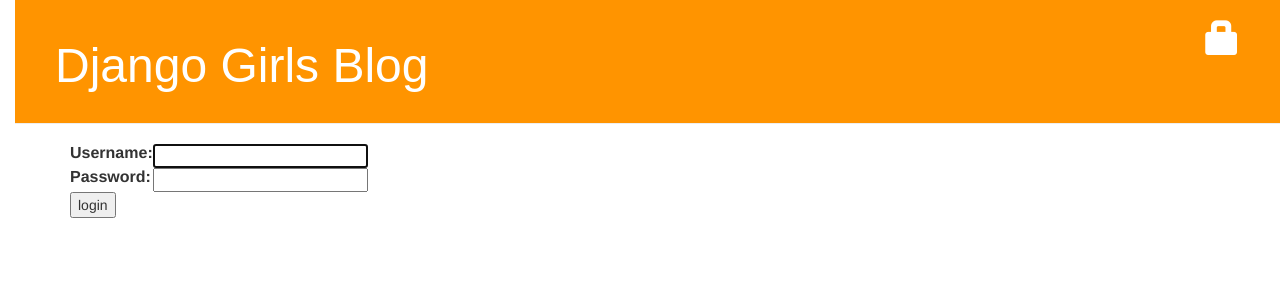
After one commit to Alexandru9508/my-first-blog, a Django app: page /accounts/login/?next=/post/new/ in a window 1280 px wide. The commit adds this page. Shown: the top 300 px of the page. Run offline with Django 3.2, Linux system fonts and the light colour scheme; some libraries are stand-ins or nearby versions.

Commit message:
change post_new

```diff
--- a/blog/static/css/blog.css
+++ b/blog/static/css/blog.css
@@ -42,7 +42,7 @@
 }
 
 .post {
-    margin-bottom: 70px;
+    margin-bottom: 50px;
 }
 
 .post h1 a, .post h1 a:visited {
--- a/blog/templates/blog/base.html
+++ b/blog/templates/blog/base.html
@@ -1,17 +1,23 @@
 {% load staticfiles %}
+{% load bootstrap %}
 <html>
     <head>
         <title>Django Girls blog</title>
         <link rel="stylesheet" href="//maxcdn.bootstrapcdn.com/bootstrap/3.2.0/css/bootstrap.min.css">
         <link rel="stylesheet" href="//maxcdn.bootstrapcdn.com/bootstrap/3.2.0/css/bootstrap-theme.min.css">
         <link href='//fonts.googleapis.com/css?family=Lobster&subset=latin,latin-ext' rel='stylesheet' type='text/css'>
+
         <link rel="stylesheet" href="{% static 'css/blog.css' %}">
+
     </head>
     <body>
         <div class="page-header">
         {% if user.is_authenticated %}
             <a href="{% url 'post_new' %}" class="top-menu">
             <span class="glyphicon glyphicon-plus"></span></a>
+            <p class="top-menu">Hello {{ user.username }} <small>(<a href="{% url 'logout' %}">Log out</a>)</small></p>
+        {% else %}
+            <a href="{% url 'login' %}" class="top-menu"><span class="glyphicon glyphicon-lock"></span></a>
         {% endif %}
             <h1><a href="/">Django Girls Blog</a></h1>
 
@@ -19,7 +25,9 @@
         <div class="content container">
             <div class="row">
                 <div class="col-md-8">
+                    {% include "blog/messages.html" %}
                     {% block content %}
+
                     {% endblock %}
                 </div>
             </div>
--- /dev/null
+++ b/blog/templates/blog/messages.html
@@ -0,0 +1,7 @@
+{% if messages %}
+			<ul class="messages">
+			    {% for message in messages %}
+			    <li{% if message.tags %} class="{{ message.tags }}"{% endif %}>{{ message }}</li>
+			    {% endfor %}
+			</ul>
+{% endif %}
--- a/blog/templates/blog/post_detail.html
+++ b/blog/templates/blog/post_detail.html
@@ -7,8 +7,8 @@
                 {{ post.published_date }}
             </div>
         {% endif %}
-        {% if user.is_authenticated %}
-        <a class="btn btn-default" href="{% url 'post_edit' pk=post.pk %}"><span class="glyphicon glyphicon-pencil"></span></a>
+        {% if user.is_authenticated and post.author == user %}
+            <a class="btn btn-default" href="{% url 'post_new' pk=post.pk %}"><span class="glyphicon glyphicon-pencil"></span></a>
         {% endif %}
         <h1>{{ post.title }}</h1>
         <p>{{ post.text|linebreaksbr }}</p>
--- /dev/null
+++ b/blog/templates/registration/login.html
@@ -0,0 +1,24 @@
+{% extends "blog/base.html" %}
+
+{% block content %}
+    {% if form.errors %}
+        <p>Your username and password didn't match. Please try again.</p>
+    {% endif %}
+
+    <form method="post" action="{% url 'login' %}">
+    {% csrf_token %}
+        <table>
+        <tr>
+            <td>{{ form.username.label_tag }}</td>
+            <td>{{ form.username }}</td>
+        </tr>
+        <tr>
+            <td>{{ form.password.label_tag }}</td>
+            <td>{{ form.password }}</td>
+        </tr>
+        </table>
+
+        <input type="submit" value="login" />
+        <input type="hidden" name="next" value="{{ next }}" />
+    </form>
+{% endblock %}
--- a/blog/urls.py
+++ b/blog/urls.py
@@ -5,5 +5,5 @@
     url(r'^$', views.post_list, name='post_list'),
     url(r'^post/(?P<pk>\d+)/$', views.post_detail, name='post_detail'),
     url(r'^post/new/$', views.post_new, name='post_new'),
-    url(r'^post/(?P<pk>\d+)/edit/$', views.post_edit, name='post_edit')
+    url(r'^post/(?P<pk>\d+)/edit/$', views.post_new, name='post_new'),
 ]
--- a/mysite/settings.py
+++ b/mysite/settings.py
@@ -37,6 +37,9 @@
     'django.contrib.sessions',
     'django.contrib.messages',
     'django.contrib.staticfiles',
+
+    'bootstrapform',
+
     'blog',
 ]
 
@@ -119,3 +122,6 @@
 # https://docs.djangoproject.com/en/1.10/howto/static-files/
 
 STATIC_URL = '/static/'
+STATIC_ROOT = os.path.join(BASE_DIR, 'static')
+
+LOGIN_REDIRECT_URL = '/'
--- a/mysite/urls.py
+++ b/mysite/urls.py
@@ -16,7 +16,12 @@
 from django.conf.urls import include, url
 from django.contrib import admin
 
+from django.contrib.auth import views
+
 urlpatterns = [
     url(r'^admin/', admin.site.urls),
     url(r'', include('blog.urls')),
+    url(r'^accounts/login/$', views.login, name='login'),
+    url(r'^accounts/logout/$', views.logout, name='logout',
+        kwargs={'next_page': '/'}),
 ]
--- /dev/null
+++ b/requirements.txt
@@ -0,0 +1,2 @@
+Django==1.10.7
+django-bootstrap-form==3.3
```
Also changed, not shown: blog/views.py (+28 -18 lines).
